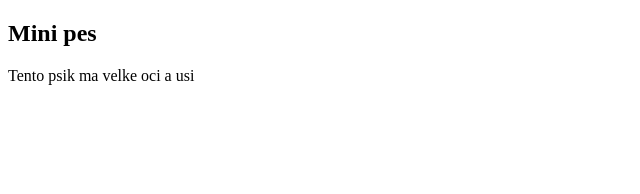
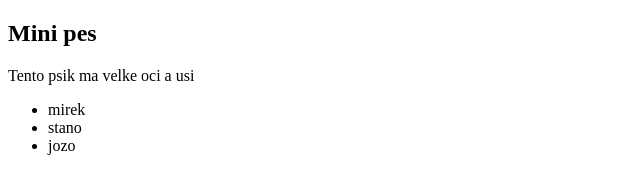
Before and after one commit to SamoStraka/git_test, a plain HTML site: page index.html in a window 1280 px wide. Shown: the whole page, without its empty margins (0-640 px from the left). Drawn offline with Linux system fonts and the light colour scheme.

Commit message:
opravene width

```diff
--- a/index.html
+++ b/index.html
@@ -2,7 +2,7 @@
 <html lang="en">
 <head>
     <meta charset="UTF-8">
-    <meta name="viewport" content="witd=device-width, initial-scale=1.0" />
+    <meta name="viewport" content="witdh=device-width, initial-scale=1.0" />
     <title>Title</title>
 </head>
 <body>
@@ -10,5 +10,18 @@
     <p>
         Tento psik ma velke oci a usi
     </p>
+    <div>
+        <ul>
+            <li>
+                mirek
+            </li>
+            <li>
+                stano
+            </li>
+            <li>
+                jozo
+            </li>
+        </ul>
+    </div>
 </body>
 </html>
```
